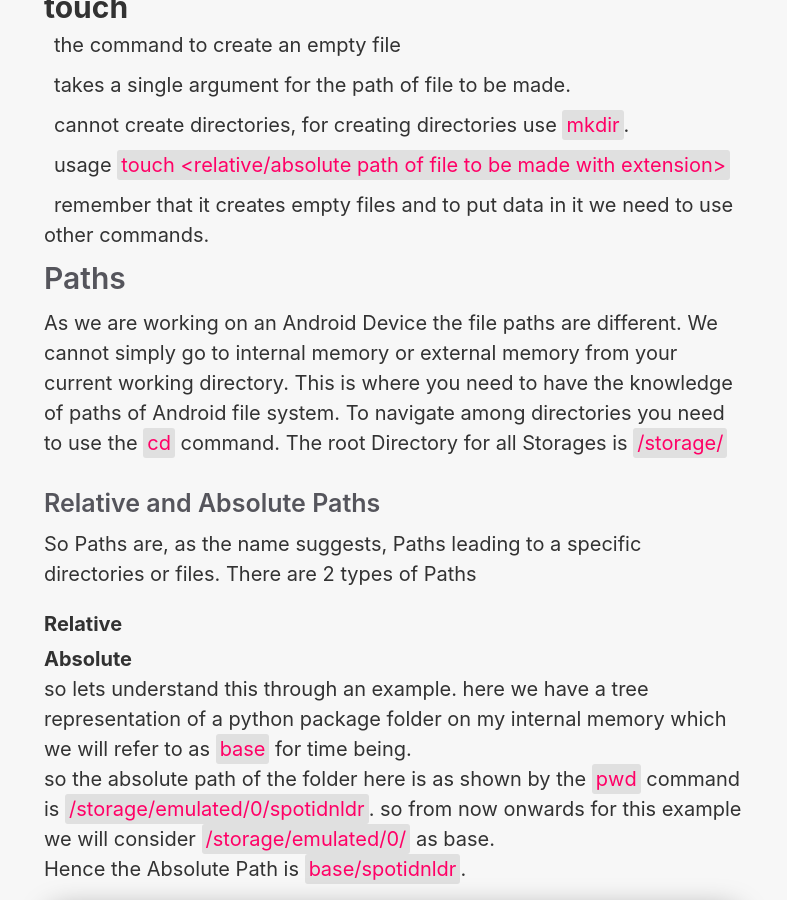
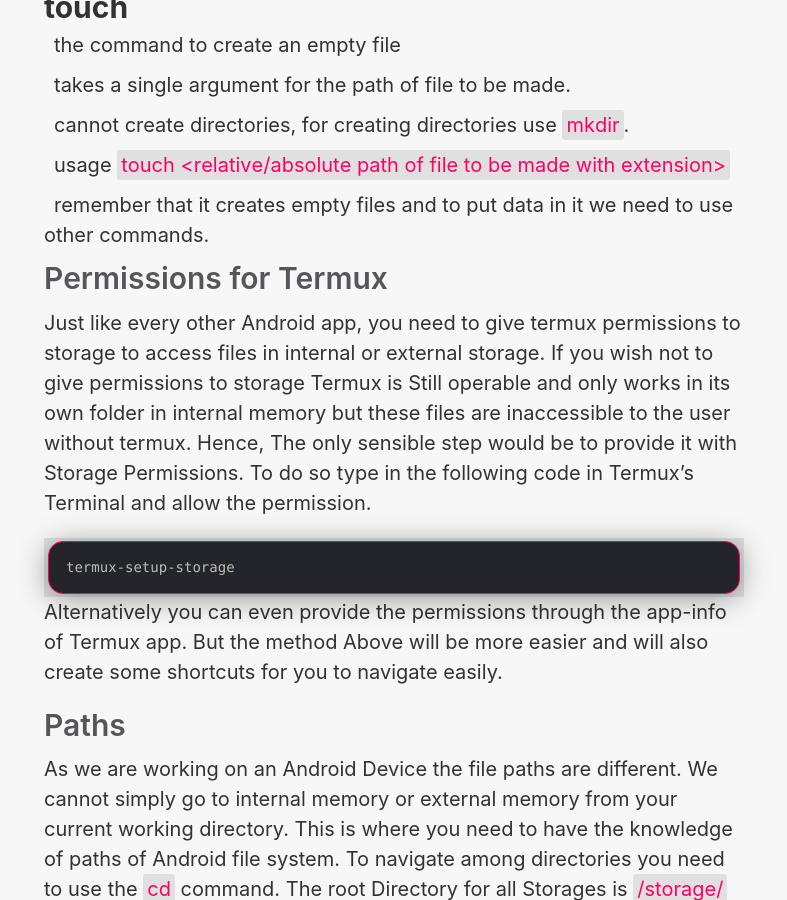
Before and after one commit to raprocks/raprocks.github.io, a Jekyll site: the page built from _posts/2020-05-13-lets-begin.md, in a window 1280 px wide and 900 px high, scrolled down 14656 px. Shown: the whole window, without its empty margins (246-1033 px from the left). Built offline with Jekyll 4.4.1, drawn with Linux system fonts in a browser that asks for light colours.

Commit message:
added termux storage setup bit.

````diff
--- a/_posts/2020-05-13-lets-begin.md
+++ b/_posts/2020-05-13-lets-begin.md
@@ -136,6 +136,12 @@
 	: usage `touch <relative/absolute path of file to be made with extension>`
 	: remember that it creates empty files and to put data in it we need to use other commands.
 
+# Permissions for Termux
+Just like every other Android app, you need to give termux permissions to storage to access files in internal or external storage. If you wish not to give permissions to storage Termux is Still operable and only works in its own folder in internal memory but these files are inaccessible to the user without termux. Hence, The only sensible step would be to provide it with Storage Permissions. To do so type in the following code in Termux's Terminal and allow the permission.
+```bash
+termux-setup-storage
+```
+Alternatively you can even provide the permissions through the app-info of Termux app. But the method Above will be more easier and will also create some shortcuts for you to navigate easily.
 
 # Paths
 As we are working on an Android Device the file paths are different. We cannot simply go to internal memory or external memory from your current working directory. This is where you need to have the knowledge of paths of Android file system. To navigate among directories you need to use the `cd` command.
````
